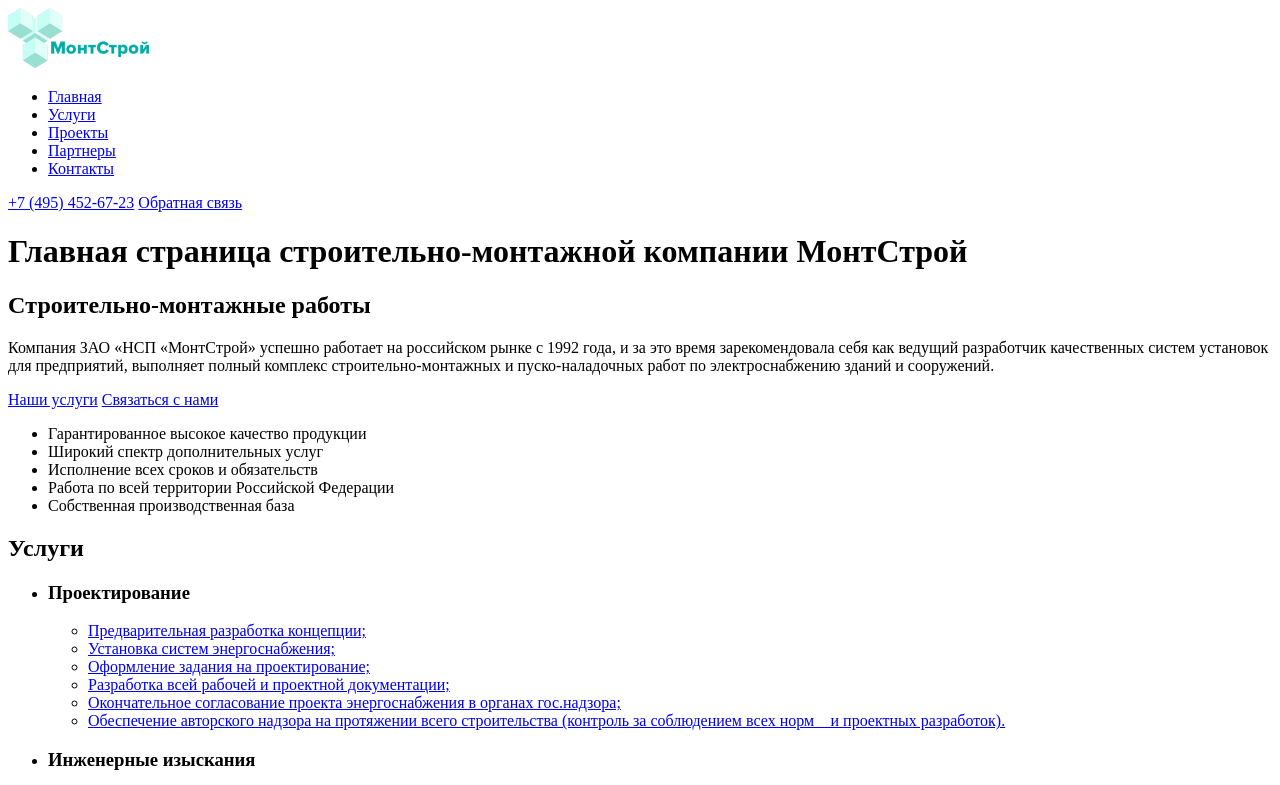
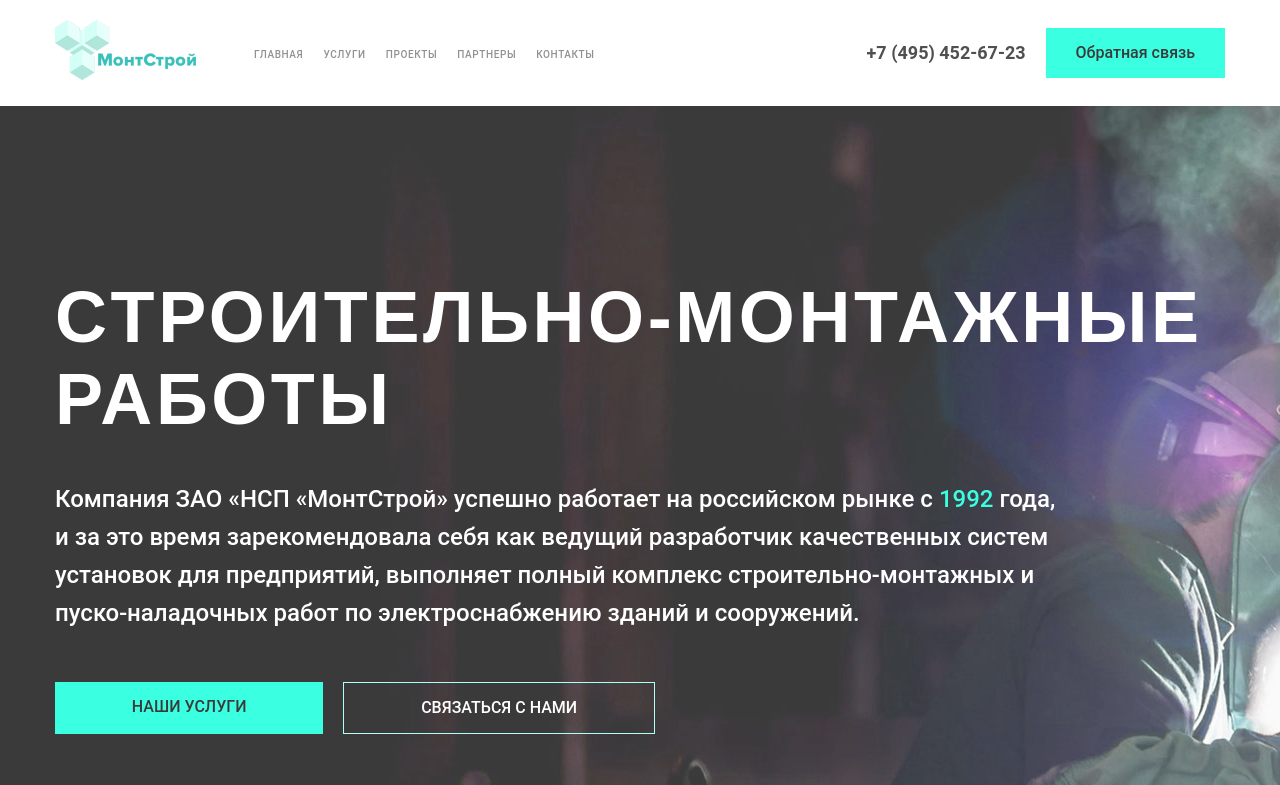
Before and after one commit to rook16rus/MontStroy, a plain HTML site: page index.html in a window 1280 px wide. Shown: the top 785 px of the page. Drawn offline with Linux system fonts and the light colour scheme.

Commit message:
Стилизация шапки и промо блока готова

```diff
--- a/css/style.css
+++ b/css/style.css
@@ -0,0 +1,232 @@
+body {
+    padding: 0;
+    margin: 0;
+
+    font-family: "Roboto", sans-serif;
+    font-weight: normal;
+    font-size: 15px;
+    line-height: 22px;
+    color: black;
+    opacity: 0.77;
+}
+
+.container {
+    width: 1170px;
+    margin: 0 auto;
+}
+
+.visually-hidden {
+    position: absolute;
+    clip: rect(1px, 1px, 1px, 1px);
+    padding: 0;
+    border: 0;
+    height: 1px;
+    width: 1px;
+    overflow: hidden;
+}
+
+.section-title {
+    font-family: "Raleway", sans-serif;
+    font-size: 30px;
+    line-height: 50px;
+    letter-spacing: 0.04em;
+    color: black;
+    text-transform: uppercase;
+}
+
+.button {
+    display: inline-block;
+    padding: 5px 30px;
+    box-sizing: border-box;
+
+    font-size: 16px;
+    font-weight: 500;
+    line-height: 40px;
+    text-align: center;
+    text-decoration: none;
+}
+
+.button-light {
+    background: #00ffd7;
+    color: black;
+}
+
+.button-transparent {
+    border: 1px solid #97fff4;
+    color: white;
+}
+
+.button-dark {
+    background: #303030;
+    color: white;
+}
+
+.button:hover {
+    box-shadow: 0 2px 6.3px 0.7px rgba(0, 255, 215, 0.65);
+}
+
+.button-dark:hover {
+    box-shadow: 0 3px 0px 0px rgba(0, 0, 0, 0.3);
+}
+
+.main-nav-wrapper {
+    display: flex;
+    align-items: center;
+    justify-content: space-between;
+}
+
+.logo {
+    padding: 20px 0;
+}
+
+.header-menu-list {
+    display: flex;
+    flex-wrap: wrap;
+
+    list-style: none;
+    margin: 0 auto 0 58px;
+    padding: 0;
+}
+
+.header-menu-item {
+    margin-right: 20px;
+}
+
+.header-menu-item a {
+    text-decoration: none;
+    text-transform: uppercase;
+    font-weight: 500;
+    font-size: 10px;
+    line-height: 20px;
+    letter-spacing: 0.06em;
+    color: #707070;
+}
+
+.header-menu-item a:hover {
+    color: black;
+}
+
+.phone {
+    margin-right: 20px;
+
+    text-decoration: none;
+    font-weight: bold;
+    font-size: 18px;
+    line-height: 20px;
+    color: #1c1c1c;
+}
+
+.promo {
+    padding-top: 170px;
+    padding-bottom: 80px;
+    background: url("../img/promo-bg.jpg") no-repeat -35px -90px;
+}
+
+.promo-title {
+    margin: 0 0 40px 0;
+
+    font-family: "Raleway", sans-serif;
+    font-weight: 900;
+    font-size: 72px;
+    line-height: normal;
+    letter-spacing: 0.05em;
+    text-transform: uppercase;
+    color: white;
+}
+
+.promo-text {
+    margin: 40px 0 50px 0;
+    max-width: 1015px;
+
+    font-weight: 500;
+    font-size: 24px;
+    line-height: 38px;
+    color: white;
+}
+
+.promo-text span {
+    color: #00ffd8;
+}
+
+.button-wrapper {
+    display: flex;
+    margin-bottom: 120px;
+    width: 620px;
+}
+
+.button-wrapper .button {
+    flex-grow: 1;
+    text-transform: uppercase;
+    margin-right: 20px;
+}
+
+.features-list {
+    display: flex;
+    align-items: flex-start;
+
+    list-style: none;
+    margin: 0 -40px 0 0;
+    padding: 0;
+    height: 255px;
+}
+
+.features-item {
+    display: flex;
+    flex-direction: column;
+
+    width: 200px;
+    padding: 0;
+    margin-right: 40px;
+
+    line-height: 20px;
+    color: white;
+    text-align: center;
+    opacity: 0.6;
+
+    position: relative;
+}
+
+.features-item:nth-of-type(even) {
+    align-self: flex-end;
+}
+
+.features-item::before {
+    content: "";
+
+    position: relative;
+    top: 0;
+    left: 50%;
+    transform: translateX(-50%);
+
+    margin-bottom: 25px;
+}
+
+.features-item-quality::before {
+    background: url("../img/like.svg") no-repeat center;
+    width: 74px;
+    height: 49px;
+}
+
+.features-item-service::before {
+    background: url("../img/wide.svg") no-repeat center;
+    width: 52px;
+    height: 64px;
+}
+
+.features-item-responsibility::before {
+    background: url("../img/handshake.svg") no-repeat center;
+    width: 74px;
+    height: 49px;
+}
+
+.features-item-territory::before {
+    background: url("../img/russia.svg") no-repeat center;
+    width: 64px;
+    height: 64px;
+}
+
+.features-item-base::before {
+    background: url("../img/settings.svg") no-repeat center;
+    width: 70px;
+    height: 49px;
+}
--- a/index.html
+++ b/index.html
@@ -41,11 +41,11 @@
                         <a href="#" class="button button-transparent">Связаться с нами</a>
                     </div>
                     <ul class="features-list">
-                        <li class="features-item">Гарантированное высокое качество продукции</li>
-                        <li class="features-item">Широкий спектр дополнительных услуг</li>
-                        <li class="features-item">Исполнение всех сроков и обязательств</li>
-                        <li class="features-item">Работа по всей территории Российской Федерации</li>
-                        <li class="features-item">Собственная производственная база</li>
+                        <li class="features-item features-item-quality">Гарантированное высокое качество продукции</li>
+                        <li class="features-item features-item-service">Широкий спектр дополнительных услуг</li>
+                        <li class="features-item features-item-responsibility">Исполнение всех сроков и обязательств</li>
+                        <li class="features-item features-item-territory">Работа по всей территории Российской Федерации</li>
+                        <li class="features-item features-item-base">Собственная производственная база</li>
                     </ul>
                 </div>
             </section>
```
